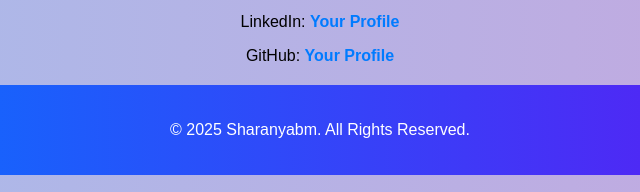
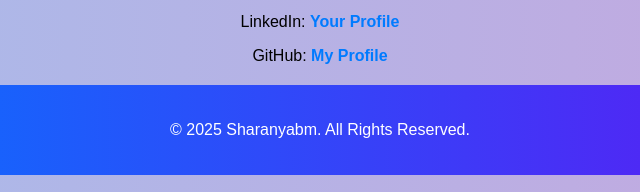
Before and after one commit to BMSharanya/Portfolio, a plain HTML site: page index.html in a window 1280 px wide. Shown: the part 2028-2220 px from the top of the page, 320-960 px from the left. Drawn offline with Linux system fonts and the light colour scheme.

Commit message:
Update index.html

```diff
--- a/index.html
+++ b/index.html
@@ -242,7 +242,7 @@ footer {
         <h2 style="color: rgb(67, 7, 156);">Contact</h2>
         <p>Email: your.email@example.com</p>
         <p>LinkedIn: <a href="#">Your Profile</a></p>
-        <p>GitHub: <a href="#">Your Profile</a></p>
+        <p>GitHub: <a href="https://github.com/BMSharanya">My Profile</a></p>
     </section>
 
 
```
